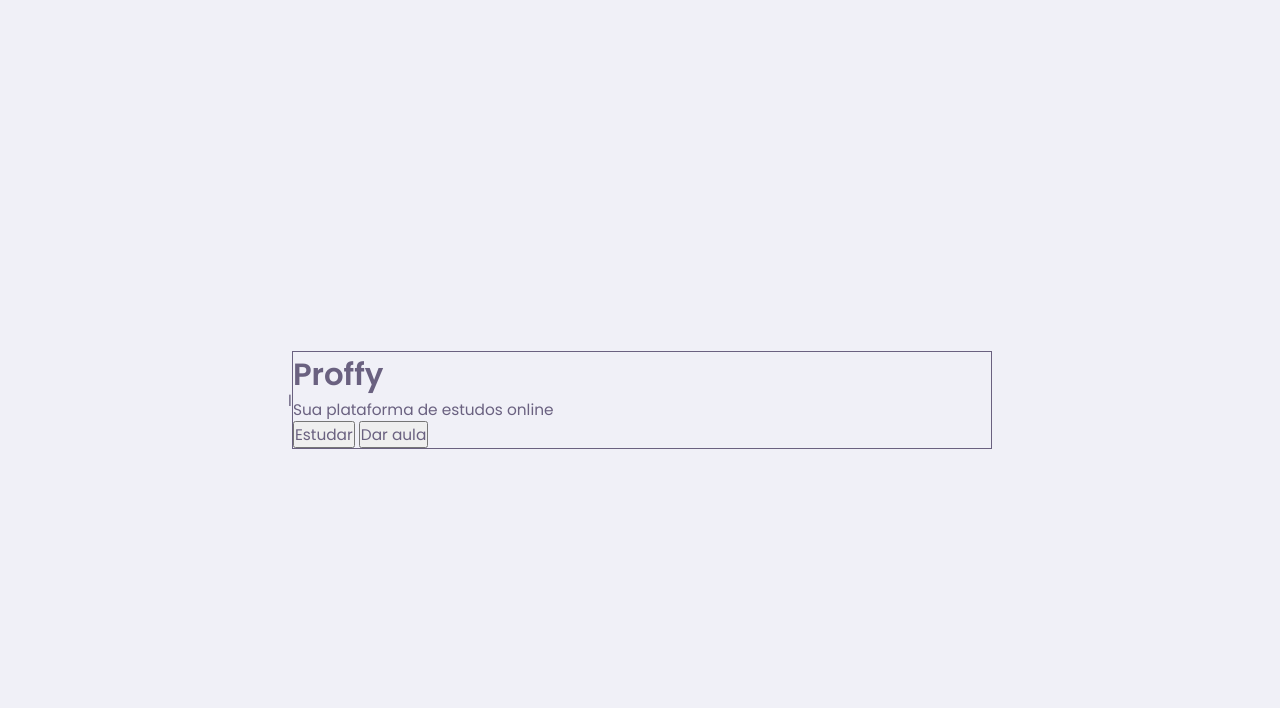
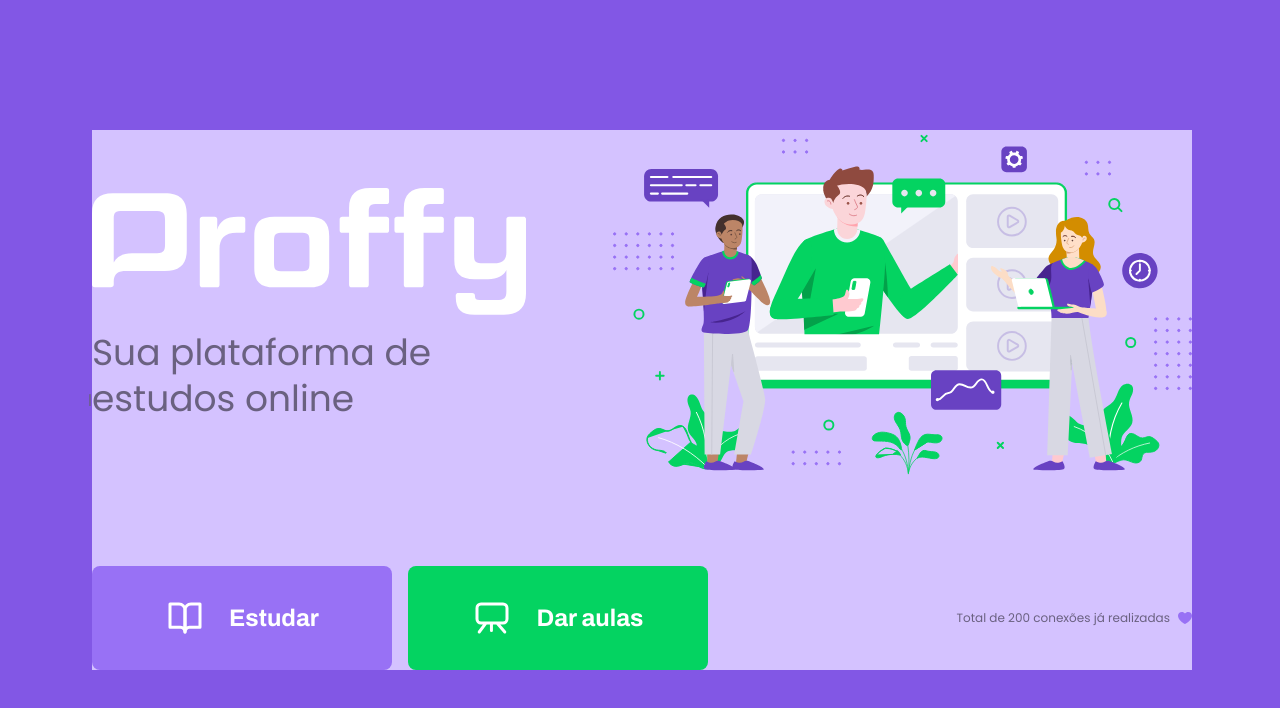
Before and after one commit to leonelcarrossoni/Proffy, a plain HTML site: page index.html in a window 1280 px wide. Drawn offline with Linux system fonts and the light colour scheme.

```diff
--- a/index.html
+++ b/index.html
@@ -5,7 +5,8 @@
     <meta name="viewport" content="width=device-width, initial-scale=1.0">
     <title>Proffy - Sua plataforma de estudos</title>l
 
-    <link rel="stylesheet" href="style.css">
+    <link rel="stylesheet" href="/styles/main.css">
+    <link rel="stylesheet" href="/styles/partials/page-landing.css">
 
     <link href="https://fonts.googleapis.com/css2?family=Archivo:wght@400;700&amp;family=Poppins:wght@400;600&amp;display=swap" rel="stylesheet">
 
@@ -14,14 +15,29 @@
 <body id="page-landing">
 
     <div id="container">
-        <h1>Proffy</h1>
 
-        <p>
-            Sua plataforma de estudos online
+        <div class  ="logo-container">
+            <img src="/images/logo.svg" alt="Proffy">
+            <h2>Sua plataforma de estudos online</h2>
+        </div>
+
+        <img class="hero-image" src="images/landing.svg" alt="Plataforma de Estudos">
+
+        <div class="buttons-container">
+            <a class="study" href="/study.html">
+                <img src="/images/icons/study.svg" alt="Estudar">
+                Estudar
+            </a>
+
+            <a class="give-classes" href="/give-classes.html">
+                <img src="/images/icons/give-classes.svg" alt="Dar aulas">
+                Dar aulas
+            </a>
+        </div>
+        <p class="total-connections">
+            Total de 200 conexões já realizadas
+            <img src="/images/icons/purple-heart.svg" alt="Coração roxo">
         </p>
-
-        <button>Estudar</button>
-        <button>Dar aula</button>
     </div>
 </body>
 </html>
--- a/style.css
+++ b/styles/main.css
@@ -1,5 +1,4 @@
 /* CSS - Cascading Style Sheets */
-
 /* variaveis dos elementos principais do html */
 :root {
     --color-background: #F0F0F7;
@@ -38,7 +37,6 @@
 
 body{
     background-color: var(--color-background);
-    /* font-size: 100%; */
     display: flex;
     align-items: center;
     justify-content: center;
@@ -52,5 +50,10 @@
 #container {
     width: 90vw;
     max-width: 700px;
-    border: 1px solid;
 }
+
+@media (min-width: 700px){
+    :root {
+        font-size: 62.5%; /* todo 1rem vai ser relativo a 10px */
+    }
+}
--- /dev/null
+++ b/styles/partials/page-landing.css
@@ -0,0 +1,138 @@
+
+#page-landing{
+    background: var(--color-primary);
+}
+
+#page-landing #container{
+    background: var(--color-text-in-primary);
+}
+
+.logo-container img{
+    height: 10rem;
+}
+
+.logo-container {
+    text-align: center;
+    margin-bottom: 3.2rem;
+}
+
+.logo-container h2{
+    font-weight: 500;
+    font-size: 3.6rem;
+    line-height: 4.6rem;
+    margin-top: 0.8rem;
+}
+
+.hero-image{
+    width: 100%;
+}
+
+.buttons-container {
+    display: flex;
+    justify-content: center; /*Funciona apenas em conjunto com display flex */
+    margin: 3.2rem 0;
+}
+
+.buttons-container a {
+    width: 30rem;
+    height: 10.4rem;
+
+    border-radius: 0.8rem;
+    margin-right: 1.6rem;
+
+    font: 700 2.4rem Archivo;
+
+    display: flex;
+    align-items: center;
+    justify-content: center;
+
+    text-decoration: none;
+
+    transition: background 0.2s;
+
+    color: var(--color-button-text);
+
+}
+
+.buttons-container a img{
+    width: 4rem;
+    margin-right: 2.4rem;
+}
+
+.buttons-container a.study{
+    background: var(--color-primary-lighter);
+}
+
+.buttons-container a.study:hover { /*aplicado apenas  no estado hover (mouse em cima)*/
+    background-color: var(--color-primary-light);
+
+}
+
+.buttons-container a.give-classes{
+    background: var(--color-secondary);
+    margin-right: 0;
+}
+
+.buttons-container a.give-classes:hover{
+    background: var(--color-secondary-dark);
+}
+
+.total-connections {
+    font-size: 1.8rem;
+
+    display: flex;
+    align-items: center;
+    justify-content: center;
+}
+
+.total-connections img {
+    margin-left: 0.8rem;
+}
+
+@media (max-width: 699px) {
+    :root{
+        font-size: 40%;
+    }
+}
+
+@media (min-width: 1100px){ /*Regra aplicada apenas quando obedecer o parametro definido (width)*/
+    #page-landing #container{
+        max-width: 1100px;
+        display: grid;
+        /* Para distribuir blocos no grid da tela de 1100px */
+        grid-template-columns: 2fr 1fr 2fr;
+        grid-template-rows: 350px 1fr;
+        grid-template-areas:
+        "proffy image image"
+        "button button texting";
+        column-gap: 87px;
+        row-gap: 86px;
+
+    }
+
+    .logo-container {
+        grid-area: proffy;
+        text-align: initial;
+        align-self: center;
+        margin: 0;
+    }
+
+    .logo-container img {
+        height: 127px;
+    }
+
+    .hero-image {
+        grid-area: image;
+        height: 350px;
+    }
+    .buttons-container {
+        grid-area: button;
+        justify-content: flex-start;
+        margin: 0;
+    }
+    .total-connections {
+        grid-area: texting;
+        justify-self: end;
+        font-size: 1.2rem;
+    }
+}
```
Also changed, not shown: study.html (added, +68 -0 lines).
